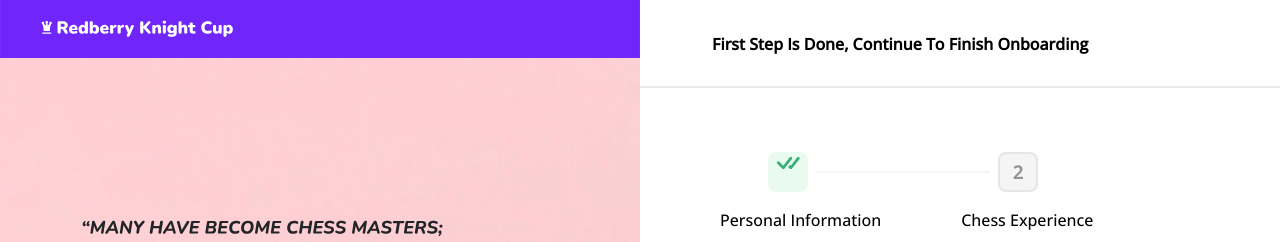
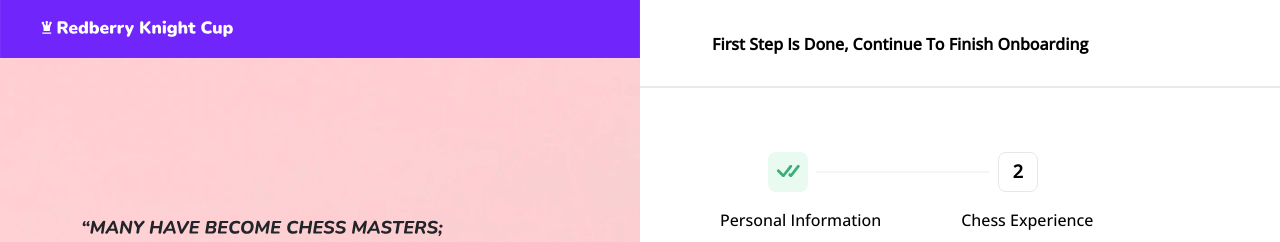
Before and after one commit to LJ1319/redberry-knight-cup, a React (Create React App) app: page /chess-experience in a window 1280 px wide. Shown: the top 242 px of the page. Built offline with nearby package versions, Linux system fonts and the light colour scheme.

Commit message:
prepare components for validation

```diff
--- a/src/components/ChessExperiencePage/ChessExperiencePageContent.jsx
+++ b/src/components/ChessExperiencePage/ChessExperiencePageContent.jsx
@@ -11,6 +11,11 @@ import Chess from '../../img/Chess.svg';
 import Checked from '../../img/check-all.svg';
 
 const ChessExperiencePageContent = () => {
+
+  const test = () => {
+    console.log('test');
+  };
+
   return (
     <div className="flex">
       <LeftSide cover={Chess} />
@@ -26,8 +31,10 @@ const ChessExperiencePageContent = () => {
             </button>
           </Link>
 
-          <Link to='/personal-experience'>
-            <button className='w-24 h-14 border-2 border-black rounded-xl font-opensans bg-redberryblack text-white hover:border-redberrypurple hover:border-4'>
+          <Link to='/'>
+            <button
+              className='w-24 h-14 border-2 border-black rounded-xl font-opensans bg-redberryblack text-white hover:border-redberrypurple hover:border-4'
+              onClick={test}>
               Done
             </button>
           </Link>
--- a/src/components/Layout/ProgressBar.jsx
+++ b/src/components/Layout/ProgressBar.jsx
@@ -1,17 +1,33 @@
+import { useLocation } from 'react-router-dom';
 import Line from '../../img/Line.svg';
 
 const ProgressBar = ({ content, text }) => {
+
+  let location = useLocation();
+
   return (
     <>
       <div className="flex mt-16 ml-32 mb-4">
-        <div className="bg-redberrygreen w-10 h-10 border-none border-redberrylightgrey rounded-lg text-center align-middle p-1">
-          <img src={content} alt="" className='ml-1' />
+
+        {location.pathname === '/personal-experience' && <div className="bg-redberrygreen w-10 h-10 border-none border-redberrylightgrey rounded-lg text-center p-1">
           <span className="text-lg font-opensans font-bold">{text}</span>
-        </div>
+        </div>}
+
+
+        {location.pathname === '/chess-experience' && <div className="bg-redberrygreen w-10 h-10 border-none border-redberrylightgrey rounded-lg text-center">
+          <img src={content} alt="" className='ml-2 mt-3' />
+        </div>}
+
         <img src={Line} alt="In Between Line" className='ml-2 mr-2' />
-        <div className="w-10 h-10 border-2 border-redberrylightgrey rounded-lg bg-redberrylightsilver text-center align-middle p-1">
+
+        {location.pathname === '/personal-experience' && <div className="w-10 h-10 border-2 border-redberrylightgrey rounded-lg bg-redberrylightsilver text-center p-1">
           <span className="text-lg text-redberrydarksilver font-opensans font-bold">2</span>
-        </div>
+        </div>}
+
+        {location.pathname === '/chess-experience' && <div className="w-10 h-10 border rounded-lg text-center p-1">
+          <span className="text-lg font-opensans font-bold">2</span>
+        </div>}
+
       </div>
 
       <div className='flex ml-20'>
--- a/src/components/PersonalExperiencePage/PersonalExperiencePageContent.jsx
+++ b/src/components/PersonalExperiencePage/PersonalExperiencePageContent.jsx
@@ -10,6 +10,11 @@ import Title from '../Layout/Title';
 import Next from '../../img/next-button.svg';
 
 const PersonalExperiencePageContent = () => {
+
+  const test = () => {
+    console.log('from personal page');
+  };
+
   return (
     <div className="flex">
       <LeftSide cover={Personal} />
@@ -26,7 +31,7 @@ const PersonalExperiencePageContent = () => {
           </Link>
 
           <Link to='/chess-experience'>
-            <button>
+            <button onClick={test}>
               <img src={Next} alt="Get Started Right Arrow" className='hover:h-14 hover:border-4 hover:rounded-xl hover:border-redberrypurple' />
             </button>
           </Link>
```
Also changed, not shown: public/Logo.svg.
